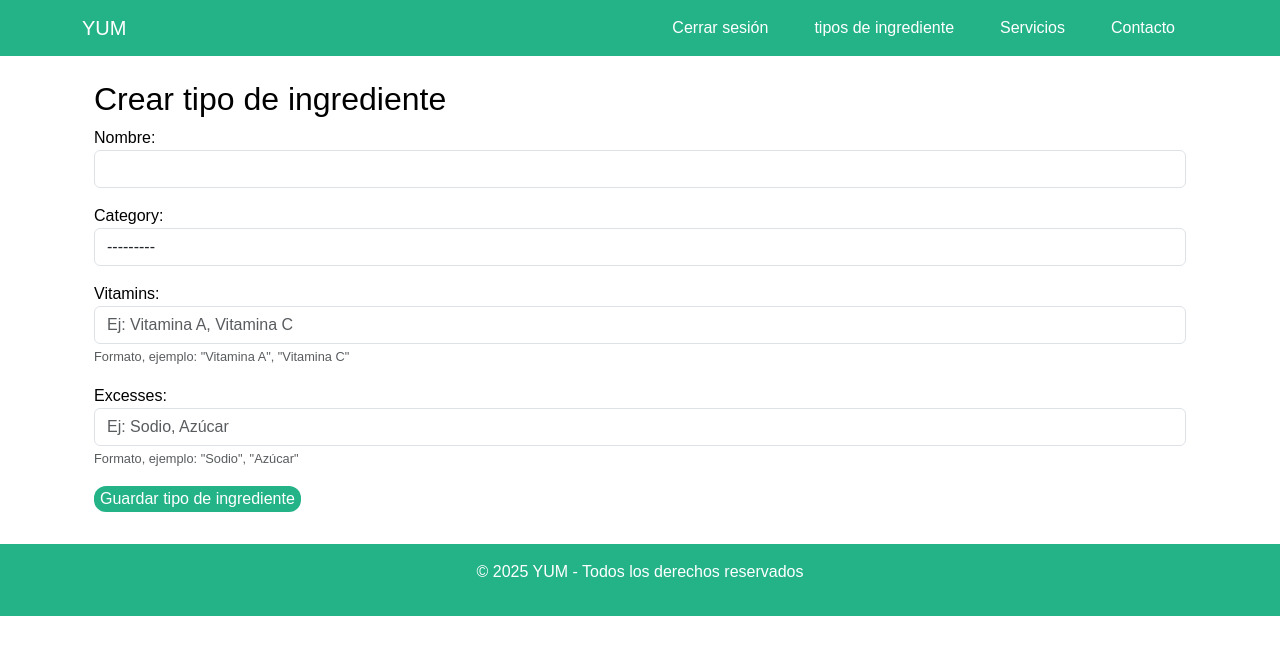
After one commit to SofiAlfonso/yum, a Django app: page /user_dash/ingredienttypes/add/ in a window 1280 px wide. The commit adds this page. Shown: the top 655 px of the page. Run offline with Django 5.2, Linux system fonts and the light colour scheme; a user stored in the database is signed in.

Commit message:
feat: ingredient types listing and add views

```diff
--- a/yum/accounts/forms.py
+++ b/yum/accounts/forms.py
@@ -1,4 +1,3 @@
-from django import forms
 from django.contrib.auth.forms import UserCreationForm, AuthenticationForm
 from core.models import User
 
--- a/yum/accounts/views.py
+++ b/yum/accounts/views.py
@@ -40,6 +40,3 @@ class CustomLoginView(LoginView):
 
 class CustomLogoutView(LogoutView):
     next_page = reverse_lazy("login")
-
-def no_autorized(request):
-    return render(request, "accounts/no_autorized.html")
--- a/yum/core/models.py
+++ b/yum/core/models.py
@@ -1,4 +1,6 @@
 from django.db import models
+from django.db.models import UniqueConstraint
+from django.db.models.functions import Lower
 from django.contrib.auth.models import AbstractUser
 from django.core.validators import MinValueValidator, MaxValueValidator
 from django.contrib.contenttypes.models import ContentType
@@ -34,10 +36,22 @@ class User(AbstractUser):
 
 # IngeredientType model with nutritional information
 class IngredientType(models.Model):
+    CATEGORY_CHOICES = [
+        ('vegetal', 'Vegetal'),
+        ('animal', 'Animal'),
+        ('mineral', 'Mineral'),
+        ('procesado', 'Procesado'),
+        ('ultraprocesado', 'Ultraprocesado'),
+    ]
+
     nombre = models.CharField(max_length=100, unique=True)
-    category = models.CharField(max_length=100)
+    category = models.CharField(max_length=20, choices=CATEGORY_CHOICES)
     vitamins = models.JSONField(blank=True, null=True)  # lista de strings en formato json
     excesses = models.JSONField(blank=True, null=True)  # lista de strings en formato json
+
+    def save(self, *args, **kwargs):
+        self.nombre = self.nombre.lower()
+        super().save(*args, **kwargs)
 
     def __str__(self):
         return self.nombre
--- a/yum/core/static/core/css/styles.css
+++ b/yum/core/static/core/css/styles.css
@@ -44,6 +44,8 @@ body {
     background-color: var(--brand-green) !important;
     color: var(--brand-white) !important;
     border: none !important;
+    border-radius: 12px !important;
+
 }
 
 .btn-brand:hover {
--- a/yum/core/templates/core/base.html
+++ b/yum/core/templates/core/base.html
@@ -18,7 +18,7 @@
     <!-- Barra de navegación -->
     <nav class="navbar navbar-expand-lg">
         <div class="container">
-            <a class="navbar-brand" href="#">YUM</a>
+            <a class="navbar-brand" href="{% url 'user_home' %}">YUM</a>
             <button class="navbar-toggler" type="button" data-bs-toggle="collapse"
                     data-bs-target="#navbarNav" aria-controls="navbarNav"
                     aria-expanded="false" aria-label="Toggle navigation">
@@ -32,7 +32,7 @@
                             <button type="submit" class="nav-link">Cerrar sesión</button>
                         </form>
                     </li>
-                    <li class="nav-item"><a class="nav-link" href="#">Sobre</a></li>
+                    <li class="nav-item"><a class="nav-link" href="{% url 'ingredienttype_list' %}">tipos de ingrediente</a></li>
                     <li class="nav-item"><a class="nav-link" href="#">Servicios</a></li>
                     <li class="nav-item"><a class="nav-link" href="#">Contacto</a></li>
                 </ul>
--- /dev/null
+++ b/yum/yum_users/forms.py
@@ -0,0 +1,44 @@
+from django import forms
+from core.models import IngredientType
+
+class CommaSeparatedListField(forms.CharField):
+    def to_python(self, value):
+        if not value:
+            return []
+        return [item.strip() for item in value.split(",")]
+
+    def prepare_value(self, value):
+        if isinstance(value, list):
+            return ", ".join(value)
+        return value
+
+
+class IngredientTypeForm(forms.ModelForm):
+    vitamins = CommaSeparatedListField(
+        required=False,
+        widget=forms.TextInput(attrs={
+            "class": "form-control",
+            "placeholder": "Ej: Vitamina A, Vitamina C"
+        })
+    )
+    excesses = CommaSeparatedListField(
+        required=False,
+        widget=forms.TextInput(attrs={
+            "class": "form-control",
+            "placeholder": "Ej: Sodio, Azúcar"
+        })
+    )
+
+    class Meta:
+        model = IngredientType
+        fields = ["nombre", "category", "vitamins", "excesses"]
+        widgets = {
+            "nombre": forms.TextInput(attrs={"class": "form-control"}),
+            "category": forms.Select(attrs={"class": "form-control"}),
+        }
+
+    def clean_nombre(self):
+        nombre = self.cleaned_data["nombre"].strip()
+        if IngredientType.objects.filter(nombre__iexact=nombre).exists():
+            raise forms.ValidationError("Este nombre ya está registrado. Debe ser único.")
+        return nombre
--- /dev/null
+++ b/yum/yum_users/templates/yum_users/ingredient_type/add.html
@@ -0,0 +1,45 @@
+{% extends 'core/base.html' %}
+
+{% block content %}
+<div class="container mt-4">
+  <h2>Crear tipo de ingrediente</h2>
+  <form method="post">
+    {% csrf_token %}
+     {% for field in form %}
+        {% if field.errors %}
+          <div class="text-danger small">
+            {{ field.errors|join:", " }}
+          </div>
+        {% endif %}
+    {% endfor %}
+
+    <div class="mb-3">
+      {{ form.nombre.label_tag }}
+      {{ form.nombre }}
+      {{ form.nombre.errors }}
+    </div>
+
+    <div class="mb-3">
+      {{ form.category.label_tag }}
+      {{ form.category }}
+      {{ form.category.errors }}
+    </div>
+
+    <div class="mb-3">
+      {{ form.vitamins.label_tag }}
+      {{ form.vitamins }}
+      <small class="form-text text-muted">Formato, ejemplo: "Vitamina A", "Vitamina C"</small>
+      {{ form.vitamins.errors }}
+    </div>
+
+    <div class="mb-3">
+      {{ form.excesses.label_tag }}
+      {{ form.excesses }}
+      <small class="form-text text-muted">Formato, ejemplo: "Sodio", "Azúcar"</small>
+      {{ form.excesses.errors }}
+    </div>
+
+    <button type="submit" class="btn-brand">Guardar tipo de ingrediente</button>
+  </form>
+</div>
+{% endblock %}
--- a/yum/yum_users/urls.py
+++ b/yum/yum_users/urls.py
@@ -1,6 +1,8 @@
 from django.urls import path
-from .views import HomeView
+from .views import HomeView, IngredientTypeCreateView, IngredientTypeListView
 
 urlpatterns = [
   path('home/', HomeView.as_view(), name='user_home'),
+  path('ingredienttypes/add/', IngredientTypeCreateView.as_view(), name='ingredienttype_add'),
+  path('ingredienttypes/', IngredientTypeListView.as_view(), name='ingredienttype_list'),
 ]
--- a/yum/yum_users/views.py
+++ b/yum/yum_users/views.py
@@ -1,9 +1,10 @@
-from django.shortcuts import render, redirect
-from django.contrib.auth.decorators import login_required
+from django.shortcuts import redirect
 from django.contrib.auth.mixins import LoginRequiredMixin
 from django.views.generic import ListView
-from core.models import User, Recipe
-from accounts.views import no_autorized
+from core.models import Recipe, IngredientType
+from django.views.generic.edit import CreateView
+from django.urls import reverse_lazy
+from .forms import IngredientTypeForm
 
 class HomeView(LoginRequiredMixin, ListView):
     model = Recipe
@@ -18,3 +19,32 @@ class HomeView(LoginRequiredMixin, ListView):
         if request.user.role != "common":
             return redirect(self.login_url)
         return super().dispatch(request, *args, **kwargs)
+
+class IngredientTypeCreateView(LoginRequiredMixin, CreateView):
+    model = IngredientType
+    form_class = IngredientTypeForm
+    template_name = "yum_users/ingredient_type/add.html"
+    success_url = reverse_lazy("ingredienttype_list")
+    login_url = "login"
+
+    def dispatch(self, request, *args, **kwargs):
+        if not request.user.is_authenticated:
+            return redirect(self.login_url)
+
+        if request.user.role != "common":
+            return redirect(self.login_url)
+        return super().dispatch(request, *args, **kwargs)
+
+class IngredientTypeListView(ListView):
+    model = IngredientType
+    template_name = "yum_users/ingredient_type/list.html"
+    context_object_name = "ingredient_types"
+    login_url = "login"
+
+    def dispatch(self, request, *args, **kwargs):
+        if not request.user.is_authenticated:
+            return redirect(self.login_url)
+
+        if request.user.role != "common":
+            return redirect(self.login_url)
+        return super().dispatch(request, *args, **kwargs)
```
Also changed, not shown: yum/yum_users/templates/yum_users/ingredient_type/list.html (added, +31 -0 lines), yum/core/migrations/0002_alter_ingredienttype_category.py (added), yum/db.sqlite3.
